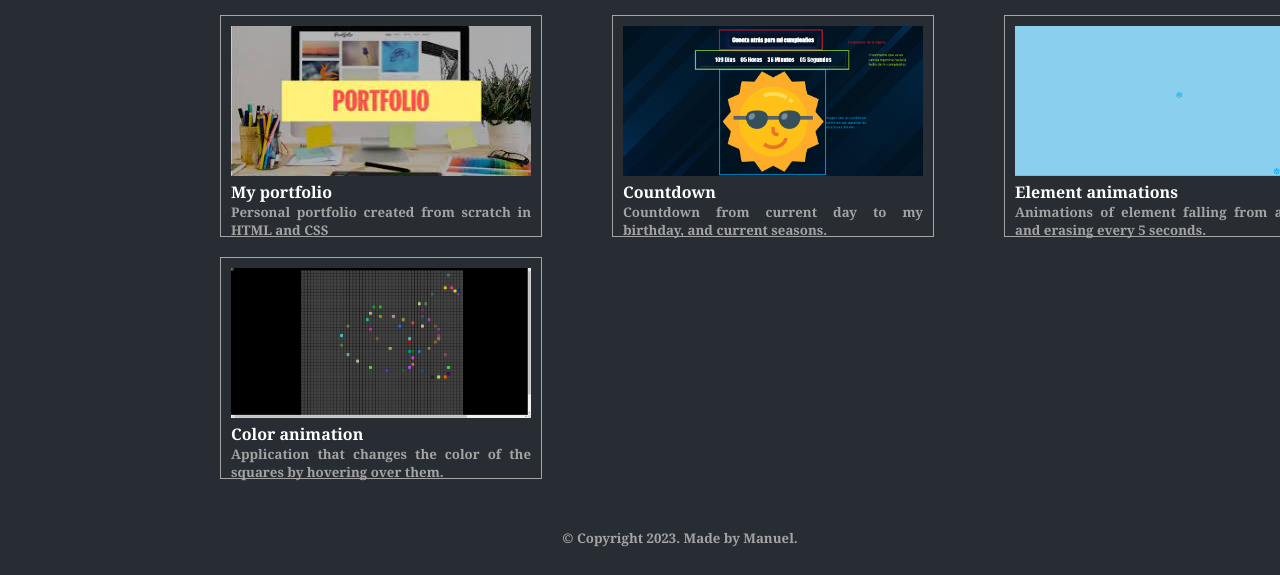
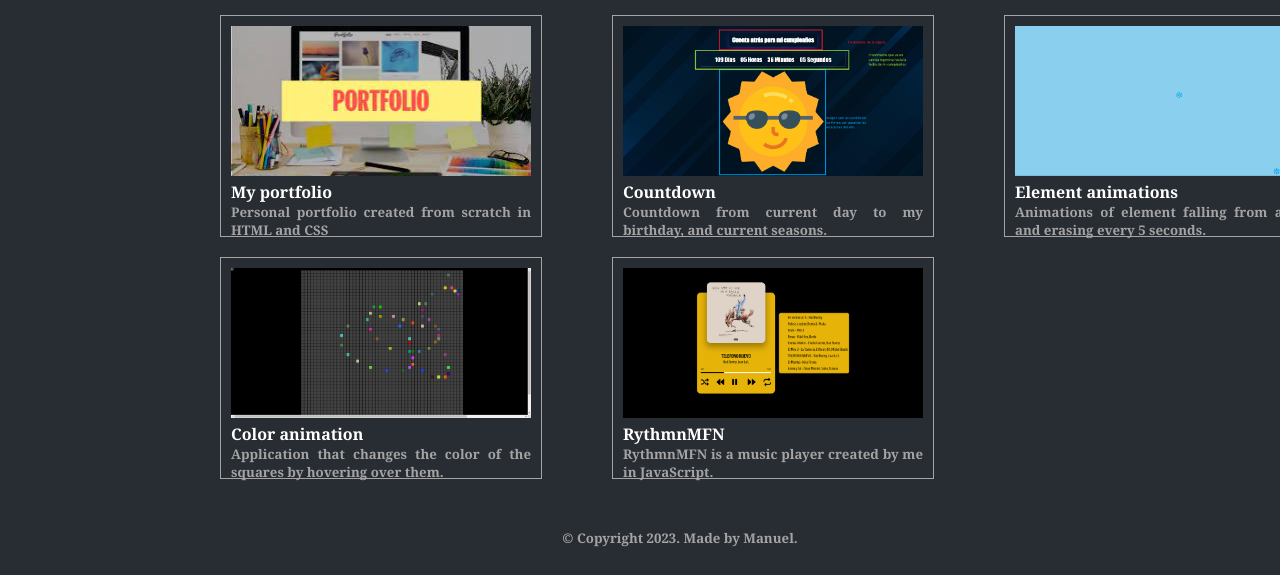
Before and after one commit to manuelfn009/Portfolio, a plain HTML site: page HTML/projects.html in a window 1280 px wide. Shown: the part 309-884 px from the top of the page. Drawn offline with Linux system fonts and the light colour scheme; a script that the page names is missing.

Commit message:
Reproductor

```diff
--- a/HTML/projects.html
+++ b/HTML/projects.html
@@ -73,7 +73,12 @@
             <h4>Color animation</h4>
             <h5>Application that changes the color of the squares by hovering over them.</h5>
         </div>
-    </div>
+            <div class="proyecto" data-link="https://manuelfn009.github.io/Reproductor/">
+                <img src="../IMG/Reproductor.png">
+                <h4>RythmnMFN</h4>
+                <h5>RythmnMFN is a music player created by me in JavaScript.</h5>
+            </div>
+        </div>
     <script>
         // Obtener todos los elementos con la clase "proyecto"
         var clickableDivs = document.querySelectorAll('.proyecto');
```
Also changed, not shown: HTML/proyectos.html (+5 -0 lines), IMG/Reproductor.png (added).
